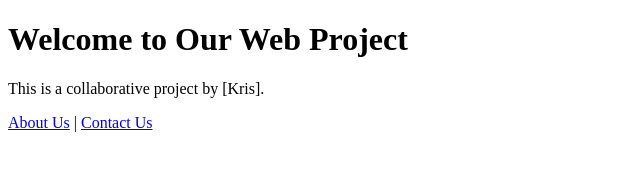
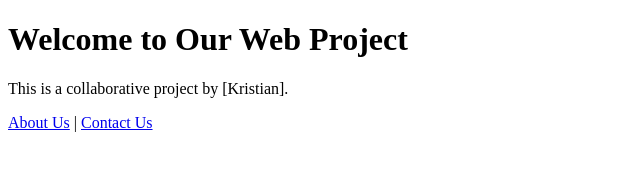
Before and after one commit to rinobrondum/web-project-activity, a plain HTML site: page index.html in a window 1280 px wide. Shown: the full height of the page, 0-640 px from the left. Drawn offline with Linux system fonts and the light colour scheme.

Commit message:
update name

```diff
--- a/index.html
+++ b/index.html
@@ -5,7 +5,7 @@
 </head>
 <body>
     <h1>Welcome to Our Web Project</h1>
-    <p>This is a collaborative project by [Kris].</p>
+    <p>This is a collaborative project by [Kristian].</p>
     <a href="about.html">About Us</a> | <a href="contact.html">Contact Us</a>
 </body>
 </html>
```
